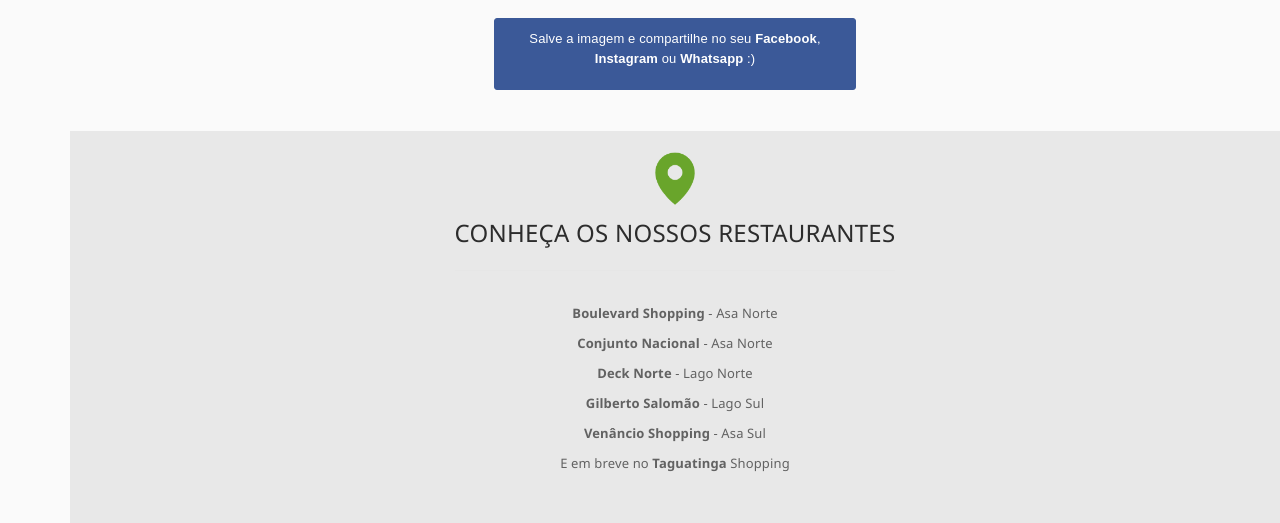
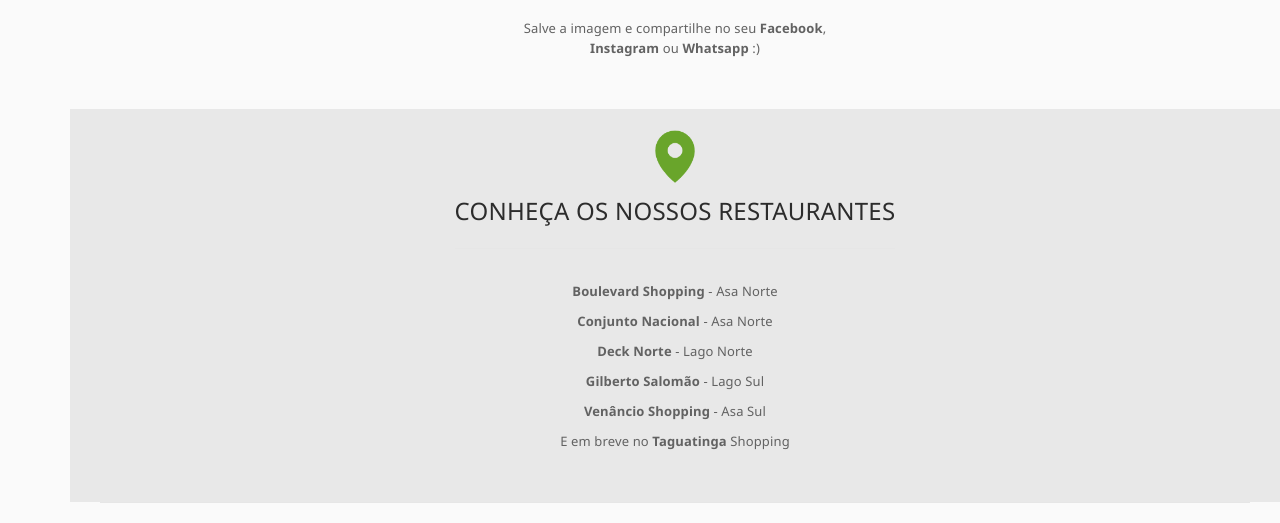
Before and after one commit to willianpinho/tomatzocarnaval, a Flask app: page /sucess/1 in a window 1280 px wide. Shown: the part 582-1105 px from the top of the page. Run offline with Flask 2, Linux system fonts and the light colour scheme; the visitor is signed in with stand-in values (Sample User, id 1); data comes from the database, SQL or seed files in the repository; style sheets or scripts are compiled from the project's sources; some libraries are stand-ins or nearby versions; some web fonts are replaced.

Commit message:
Remover botão

```diff
--- a/templates/final.html
+++ b/templates/final.html
@@ -123,8 +123,7 @@
                       </div>
                       <div class="col-md-4 col-md-offset-4">
                       <br>
-
-                      <button type="button" class="btn btn-primary btn-lg btn-compartilhar"><p>Salve a imagem e compartilhe no seu <strong>Facebook</strong>, <strong>Instagram</strong> ou <strong>Whatsapp</strong> :)</p></button>
+                      <p>Salve a imagem e compartilhe no seu <strong>Facebook</strong>, <strong>Instagram</strong> ou <strong>Whatsapp</strong> :)</p>
 
                       </div>
                       </div>
```
